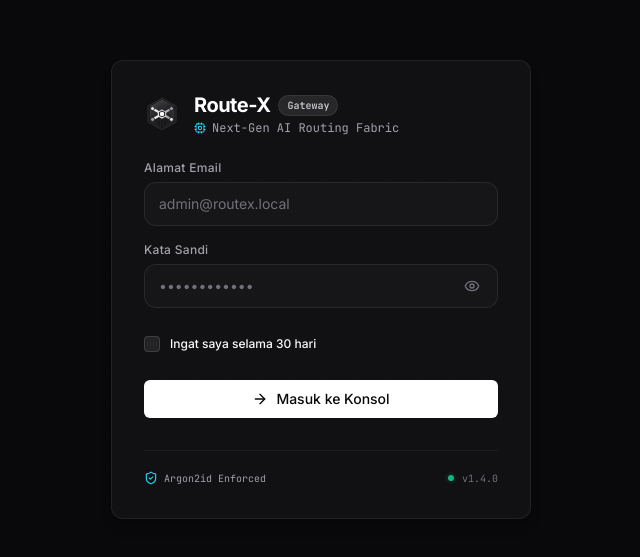
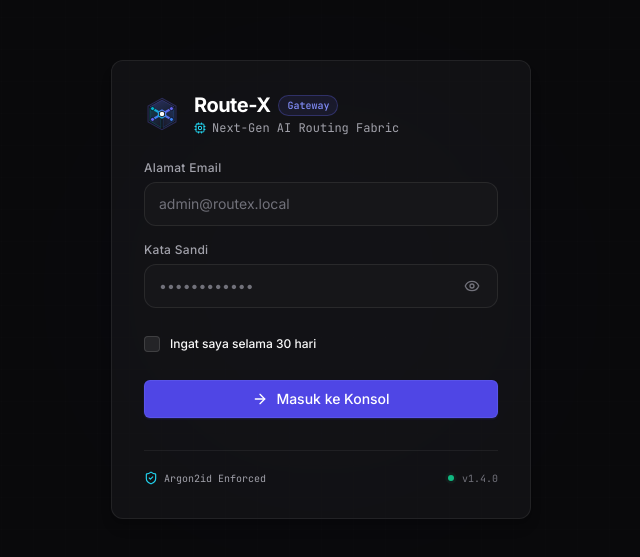
Before and after one commit to NexGen-X/Route-X, a React (Vite) app in the folder web/: page / in a window 1280 px wide. Shown: the part 111-668 px from the top of the page, without its empty margins (319-959 px from the left). Built offline with nearby package versions, Linux system fonts and the light colour scheme; no server answers.

Commit message:
feat(ui): infusi aksen warna modern SOTA (Electric Indigo & Cyan) pada tema Minimalist Zinc (#133)
Co-authored-by: root <root@ip-172-31-10-55.ap-southeast-1.compute.internal>

```diff
--- a/web/src/components/common/Button.tsx
+++ b/web/src/components/common/Button.tsx
@@ -21,11 +21,11 @@ export const Button: React.FC<ButtonProps> = ({
   ...props
 }) => {
   const base =
-    'relative inline-flex items-center justify-center gap-2 font-medium select-none rounded-md transition-colors duration-150 disabled:opacity-50 disabled:cursor-not-allowed disabled:pointer-events-none focus:outline-none focus-visible:ring-1 focus-visible:ring-zinc-400 cursor-pointer';
+    'relative inline-flex items-center justify-center gap-2 font-medium select-none rounded-md transition-all duration-150 disabled:opacity-50 disabled:cursor-not-allowed disabled:pointer-events-none focus:outline-none focus-visible:ring-1 focus-visible:ring-indigo-500/40 cursor-pointer';
 
   const variants = {
     primary:
-      'bg-white text-zinc-950 hover:bg-zinc-200 font-medium shadow-sm border border-transparent',
+      'bg-indigo-600 hover:bg-indigo-500 text-white font-medium shadow-sm shadow-indigo-600/25 border border-indigo-400/20 active:scale-[0.98] transition-all',
     secondary:
       'bg-zinc-900 hover:bg-zinc-800 text-zinc-200 border border-zinc-800 hover:border-zinc-700 shadow-sm',
     danger:
--- a/web/src/components/common/RouteXLogo.tsx
+++ b/web/src/components/common/RouteXLogo.tsx
@@ -15,7 +15,7 @@ export const RouteXLogo: React.FC<RouteXLogoProps> = ({
     <div className={`relative inline-flex items-center justify-center shrink-0 ${className}`}>
       {glow && (
         <div
-          className="absolute -inset-1 rounded-lg bg-white/10 opacity-30 blur-sm transition-opacity duration-200 pointer-events-none"
+          className="absolute -inset-1 rounded-lg bg-indigo-500/20 opacity-40 blur-sm transition-opacity duration-200 pointer-events-none"
           aria-hidden="true"
         />
       )}
@@ -30,38 +30,38 @@ export const RouteXLogo: React.FC<RouteXLogoProps> = ({
       >
         <defs>
           <linearGradient id="rx-prism-grad-primary" x1="0%" y1="0%" x2="100%" y2="100%">
-            <stop offset="0%" stopColor="#E4E4E7" />
-            <stop offset="100%" stopColor="#71717A" />
+            <stop offset="0%" stopColor="#6366F1" />
+            <stop offset="100%" stopColor="#3B82F6" />
           </linearGradient>
 
           <linearGradient id="rx-prism-grad-cyan" x1="0%" y1="100%" x2="100%" y2="0%">
-            <stop offset="0%" stopColor="#FAFAFA" />
-            <stop offset="100%" stopColor="#A1A1AA" />
+            <stop offset="0%" stopColor="#06B6D4" />
+            <stop offset="100%" stopColor="#6366F1" />
           </linearGradient>
 
           <linearGradient id="rx-prism-facet-top" x1="0%" y1="0%" x2="100%" y2="100%">
-            <stop offset="0%" stopColor="#FAFAFA" stopOpacity="0.25" />
-            <stop offset="100%" stopColor="#71717A" stopOpacity="0.08" />
+            <stop offset="0%" stopColor="#6366F1" stopOpacity="0.35" />
+            <stop offset="100%" stopColor="#3B82F6" stopOpacity="0.10" />
           </linearGradient>
 
           <linearGradient id="rx-prism-facet-left" x1="0%" y1="0%" x2="100%" y2="100%">
-            <stop offset="0%" stopColor="#E4E4E7" stopOpacity="0.2" />
-            <stop offset="100%" stopColor="#52525B" stopOpacity="0.05" />
+            <stop offset="0%" stopColor="#06B6D4" stopOpacity="0.30" />
+            <stop offset="100%" stopColor="#6366F1" stopOpacity="0.08" />
           </linearGradient>
 
           <linearGradient id="rx-prism-facet-right" x1="100%" y1="0%" x2="0%" y2="100%">
-            <stop offset="0%" stopColor="#D4D4D8" stopOpacity="0.2" />
-            <stop offset="100%" stopColor="#3F3F46" stopOpacity="0.05" />
+            <stop offset="0%" stopColor="#3B82F6" stopOpacity="0.30" />
+            <stop offset="100%" stopColor="#6366F1" stopOpacity="0.08" />
           </linearGradient>
 
           <linearGradient id="rx-conduit-stroke-1" x1="10%" y1="10%" x2="90%" y2="90%">
-            <stop offset="0%" stopColor="#FAFAFA" />
-            <stop offset="100%" stopColor="#A1A1AA" />
+            <stop offset="0%" stopColor="#06B6D4" />
+            <stop offset="100%" stopColor="#6366F1" />
           </linearGradient>
 
           <linearGradient id="rx-conduit-stroke-2" x1="90%" y1="10%" x2="10%" y2="90%">
-            <stop offset="0%" stopColor="#A1A1AA" />
-            <stop offset="100%" stopColor="#FAFAFA" />
+            <stop offset="0%" stopColor="#6366F1" />
+            <stop offset="100%" stopColor="#3B82F6" />
           </linearGradient>
         </defs>
 
@@ -69,7 +69,7 @@ export const RouteXLogo: React.FC<RouteXLogoProps> = ({
         <polygon
           points="20,2.5 35.5,11.25 35.5,28.75 20,37.5 4.5,28.75 4.5,11.25"
           fill="#121215"
-          stroke="rgba(255, 255, 255, 0.12)"
+          stroke="rgba(99, 102, 241, 0.3)"
           strokeWidth="1.2"
         />
 
@@ -78,7 +78,7 @@ export const RouteXLogo: React.FC<RouteXLogoProps> = ({
         <polygon
           points="20,4.5 33.5,12 20,19.5 6.5,12"
           fill="url(#rx-prism-facet-top)"
-          stroke="rgba(255, 255, 255, 0.15)"
+          stroke="rgba(99, 102, 241, 0.35)"
           strokeWidth="0.8"
         />
 
@@ -86,7 +86,7 @@ export const RouteXLogo: React.FC<RouteXLogoProps> = ({
         <polygon
           points="6.5,13.5 18.8,20.5 18.8,35 6.5,27.8"
           fill="url(#rx-prism-facet-left)"
-          stroke="rgba(255, 255, 255, 0.1)"
+          stroke="rgba(6, 182, 212, 0.3)"
           strokeWidth="0.8"
         />
 
@@ -94,7 +94,7 @@ export const RouteXLogo: React.FC<RouteXLogoProps> = ({
         <polygon
           points="21.2,20.5 33.5,13.5 33.5,27.8 21.2,35"
           fill="url(#rx-prism-facet-right)"
-          stroke="rgba(255, 255, 255, 0.1)"
+          stroke="rgba(59, 130, 246, 0.3)"
           strokeWidth="0.8"
         />
 
@@ -123,10 +123,10 @@ export const RouteXLogo: React.FC<RouteXLogoProps> = ({
         />
 
         {/* Edge Routing Nodes */}
-        <circle cx="9.5" cy="14" r="2.2" fill="#E4E4E7" stroke="#09090B" strokeWidth="0.8" />
-        <circle cx="30.5" cy="14" r="2.2" fill="#A1A1AA" stroke="#09090B" strokeWidth="0.8" />
-        <circle cx="9.5" cy="26" r="2.2" fill="#A1A1AA" stroke="#09090B" strokeWidth="0.8" />
-        <circle cx="30.5" cy="26" r="2.2" fill="#E4E4E7" stroke="#09090B" strokeWidth="0.8" />
+        <circle cx="9.5" cy="14" r="2.2" fill="#06B6D4" stroke="#09090B" strokeWidth="0.8" />
+        <circle cx="30.5" cy="14" r="2.2" fill="#6366F1" stroke="#09090B" strokeWidth="0.8" />
+        <circle cx="9.5" cy="26" r="2.2" fill="#6366F1" stroke="#09090B" strokeWidth="0.8" />
+        <circle cx="30.5" cy="26" r="2.2" fill="#3B82F6" stroke="#09090B" strokeWidth="0.8" />
 
         {/* Core Nexus Center Dot */}
         <circle
--- a/web/src/index.css
+++ b/web/src/index.css
@@ -5,15 +5,17 @@
 @layer base {
   body {
     background-color: #09090B;
+    background-image: radial-gradient(ellipse 65% 35% at 50% 0%, rgba(99, 102, 241, 0.08), transparent 70%);
+    background-repeat: no-repeat;
     color: #FAFAFA;
     font-feature-settings: 'cv02', 'cv03', 'cv04', 'cv11';
     -webkit-font-smoothing: antialiased;
     -moz-osx-font-smoothing: grayscale;
   }
 
-  /* Universal Selection Color — Pure Zinc / High Contrast */
+  /* Universal Selection Color — Electric Indigo */
   ::selection {
-    background-color: #27272A;
+    background-color: #6366F1;
     color: #FFFFFF;
   }
 }
@@ -123,8 +125,8 @@ input[type="checkbox"]:hover:not(:disabled) {
 }
 
 input[type="checkbox"]:focus-visible {
-  border-color: #A1A1AA;
-  box-shadow: 0 0 0 2px #09090B, 0 0 0 4px #27272A;
+  border-color: #6366F1;
+  box-shadow: 0 0 0 2px #09090B, 0 0 0 4px rgba(99, 102, 241, 0.4);
 }
 
 input[type="checkbox"]:checked {
@@ -173,8 +175,8 @@ input[type="radio"]:hover:not(:disabled) {
 }
 
 input[type="radio"]:focus-visible {
-  border-color: #A1A1AA;
-  box-shadow: 0 0 0 2px #09090B, 0 0 0 4px #27272A;
+  border-color: #6366F1;
+  box-shadow: 0 0 0 2px #09090B, 0 0 0 4px rgba(99, 102, 241, 0.4);
 }
 
 input[type="radio"]:checked {
@@ -265,9 +267,9 @@ input[type="radio"]:disabled {
 }
 
 .input-dark:focus {
-  border-color: #71717A;
+  border-color: #6366F1;
   outline: none;
-  box-shadow: 0 0 0 1px #71717A;
+  box-shadow: 0 0 0 1px #6366F1, 0 0 0 3px rgba(99, 102, 241, 0.2);
 }
 
 textarea {
--- a/web/src/pages/Login.tsx
+++ b/web/src/pages/Login.tsx
@@ -112,7 +112,7 @@ export const Login: React.FC = () => {
                 <h1 className="text-xl font-bold text-white tracking-tight leading-tight">
                   Route-X
                 </h1>
-                <span className="text-[10px] font-mono font-medium px-2 py-0.5 rounded-full bg-zinc-800 text-zinc-300 border border-zinc-700/60">
+                <span className="text-[10px] font-mono font-medium px-2 py-0.5 rounded-full bg-indigo-500/10 text-indigo-400 border border-indigo-500/30">
                   Gateway
                 </span>
               </div>
@@ -214,7 +214,7 @@ export const Login: React.FC = () => {
                 required
                 aria-describedby={error ? 'login-error' : undefined}
                 placeholder="admin@routex.local"
-                className="w-full min-h-[44px] px-3.5 py-2.5 bg-bg-surface-1/80 hover:bg-bg-surface-1 border border-white/[0.08] hover:border-white/[0.16] focus:border-accent focus:ring-2 focus:ring-accent/25 rounded-xl text-sm text-text-primary placeholder:text-text-muted transition-all duration-150 outline-none"
+                className="w-full min-h-[44px] px-3.5 py-2.5 bg-bg-surface-1/80 hover:bg-bg-surface-1 border border-white/[0.08] hover:border-white/[0.16] focus:border-indigo-500 focus:ring-1 focus:ring-indigo-500/40 rounded-xl text-sm text-text-primary placeholder:text-text-muted transition-all duration-150 outline-none"
               />
             </div>
 
@@ -236,12 +236,12 @@ export const Login: React.FC = () => {
                   required
                   aria-describedby={error ? 'login-error' : undefined}
                   placeholder="••••••••••••"
-                  className="w-full min-h-[44px] px-3.5 py-2.5 pr-12 bg-bg-surface-1/80 hover:bg-bg-surface-1 border border-white/[0.08] hover:border-white/[0.16] focus:border-accent focus:ring-2 focus:ring-accent/25 rounded-xl text-sm text-text-primary placeholder:text-text-muted transition-all duration-150 outline-none"
+                  className="w-full min-h-[44px] px-3.5 py-2.5 pr-12 bg-bg-surface-1/80 hover:bg-bg-surface-1 border border-white/[0.08] hover:border-white/[0.16] focus:border-indigo-500 focus:ring-1 focus:ring-indigo-500/40 rounded-xl text-sm text-text-primary placeholder:text-text-muted transition-all duration-150 outline-none"
                 />
                 <button
                   type="button"
                   onClick={() => setShowPassword(!showPassword)}
-                  className="absolute right-1 top-1/2 -translate-y-1/2 text-text-muted hover:text-white p-2.5 min-w-[44px] min-h-[44px] flex items-center justify-center transition-colors cursor-pointer rounded-xl focus:outline-none focus-visible:ring-2 focus-visible:ring-accent"
+                  className="absolute right-1 top-1/2 -translate-y-1/2 text-text-muted hover:text-white p-2.5 min-w-[44px] min-h-[44px] flex items-center justify-center transition-colors cursor-pointer rounded-xl focus:outline-none focus-visible:ring-2 focus-visible:ring-indigo-500/40"
                   aria-label={showPassword ? 'Sembunyikan kata sandi' : 'Lihat kata sandi'}
                 >
                   {showPassword ? (
@@ -261,14 +261,14 @@ export const Login: React.FC = () => {
               />
             </div>
 
-            {/* Monochrome High-Contrast Solid White Submit Button */}
+            {/* Primary Electric Indigo Submit Button */}
             <Button
               type="submit"
               variant="primary"
               size="lg"
               isLoading={isLoading}
               className="w-full mt-2 min-h-[42px] font-medium"
-              icon={<ArrowRight className="w-4 h-4 text-zinc-950" aria-hidden="true" />}
+              icon={<ArrowRight className="w-4 h-4 text-white" aria-hidden="true" />}
             >
               Masuk ke Konsol
             </Button>
--- a/web/tailwind.config.js
+++ b/web/tailwind.config.js
@@ -21,12 +21,17 @@ export default {
         'text-secondary': '#A1A1AA',
         'text-muted': '#71717A',
         accent: {
-          DEFAULT: '#FFFFFF',
+          DEFAULT: '#6366F1',
           bg: '#18181B',
-          hover: '#E4E4E7',
-          active: '#D4D4D8',
-          glow: 'rgba(255, 255, 255, 0.1)',
-          subtle: 'rgba(255, 255, 255, 0.05)',
+          hover: '#4F46E5',
+          active: '#4338CA',
+          glow: 'rgba(99, 102, 241, 0.3)',
+          subtle: 'rgba(99, 102, 241, 0.12)',
+        },
+        cyan: {
+          DEFAULT: '#06B6D4',
+          subtle: 'rgba(6, 182, 212, 0.12)',
+          glow: 'rgba(6, 182, 212, 0.3)',
         },
         status: {
           success: '#10B981',
@@ -44,13 +49,14 @@ export default {
       },
       boxShadow: {
         'elevation-glass': '0 4px 12px 0 rgba(0, 0, 0, 0.5), inset 0 1px 0 0 rgba(255, 255, 255, 0.05)',
-        'glow-ai': 'none',
-        'glow-accent': 'none',
-        'glow-subtle': 'none',
-        'glow-emerald': 'none',
-        'glow-purple': 'none',
-        'glow-rose': 'none',
-        'glow-amber': 'none',
+        'glow-ai': '0 0 20px -3px rgba(99, 102, 241, 0.25)',
+        'glow-accent': '0 0 24px -4px rgba(99, 102, 241, 0.35)',
+        'glow-cyan': '0 0 24px -4px rgba(6, 182, 212, 0.35)',
+        'glow-subtle': '0 0 16px -2px rgba(99, 102, 241, 0.15)',
+        'glow-emerald': '0 0 20px -3px rgba(16, 185, 129, 0.25)',
+        'glow-purple': '0 0 20px -3px rgba(168, 85, 247, 0.25)',
+        'glow-rose': '0 0 20px -3px rgba(244, 63, 94, 0.25)',
+        'glow-amber': '0 0 20px -3px rgba(245, 158, 11, 0.25)',
         'surface-elevated': '0 4px 16px -4px rgba(0, 0, 0, 0.6), 0 0 0 1px rgba(39, 39, 42, 0.8)',
         card: '0 1px 3px 0 rgba(0, 0, 0, 0.4), 0 1px 2px -1px rgba(0, 0, 0, 0.4)',
         glass: '0 4px 16px 0 rgba(0, 0, 0, 0.4)',
@@ -58,6 +64,9 @@ export default {
       backgroundImage: {
         'glass-gradient': 'linear-gradient(135deg, rgba(255, 255, 255, 0.03) 0%, rgba(255, 255, 255, 0.01) 100%)',
         'shimmer-gradient': 'linear-gradient(90deg, transparent, rgba(255, 255, 255, 0.06), transparent)',
+        'aurora-radial': 'radial-gradient(ellipse 60% 40% at 50% 0%, rgba(99, 102, 241, 0.15), transparent 70%)',
+        'radial-ambient': 'radial-gradient(ellipse 50% 30% at 50% 100%, rgba(6, 182, 212, 0.10), transparent 70%)',
+        'radial-card': 'radial-gradient(circle at 50% 50%, rgba(99, 102, 241, 0.06), transparent 80%)',
       },
       fontFamily: {
         sans: ['Inter', 'system-ui', '-apple-system', 'BlinkMacSystemFont', 'Segoe UI', 'Roboto', 'sans-serif'],
```
Also changed, not shown: web/src/components/dashboard/LiveRequestsFeed.tsx (+12 -9 lines), web/src/components/dashboard/PerformanceMetricsRibbon.tsx (+12 -4 lines), web/src/components/dashboard/TrafficChart.tsx (+13 -13 lines), web/src/components/layout/Sidebar.tsx (+8 -8 lines).
